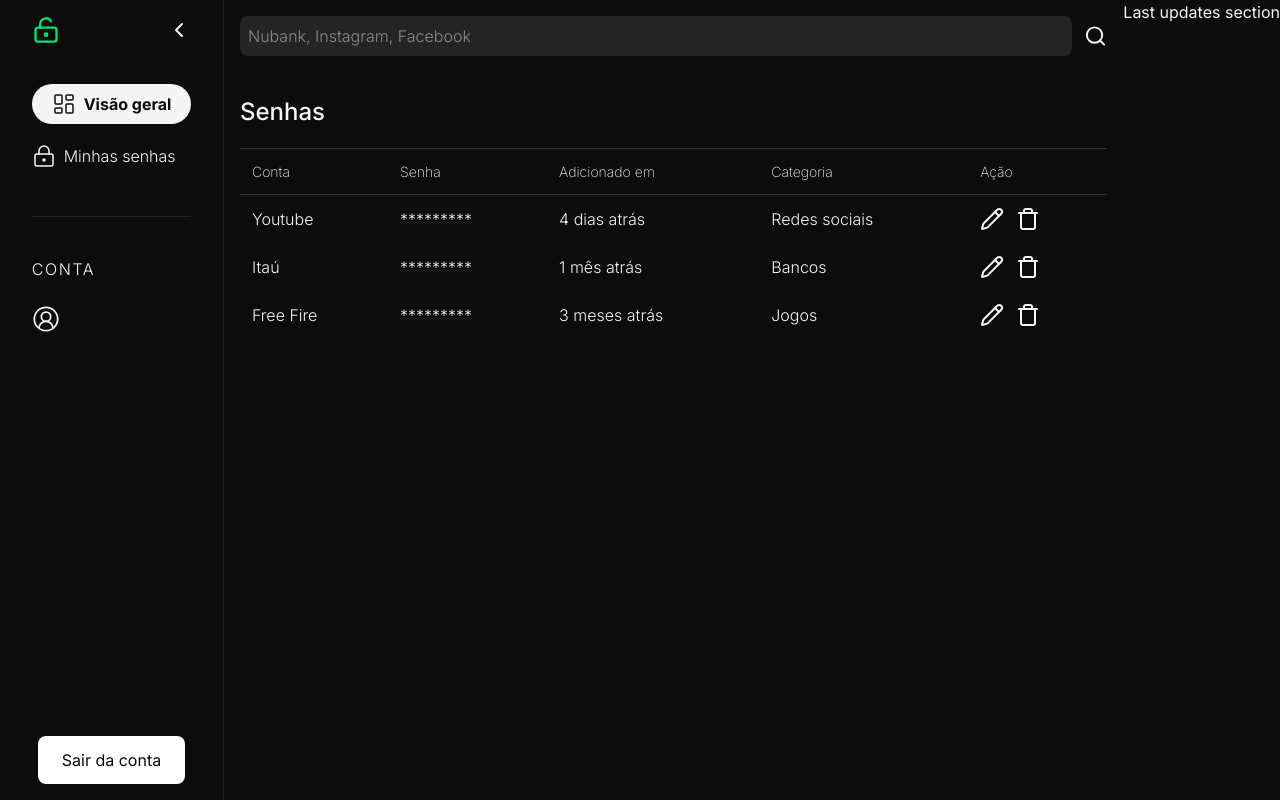
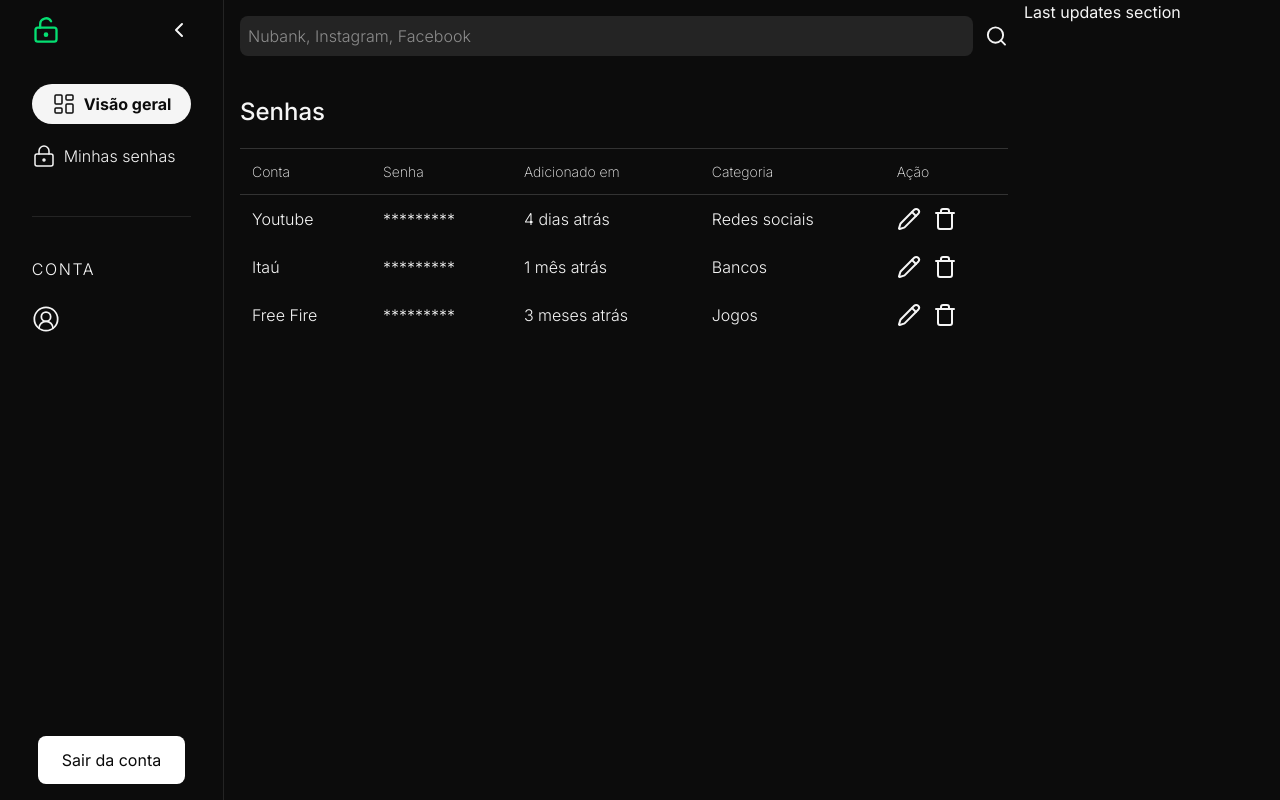
Before and after one commit to leuzaoo/password-manager, a Next.js app in the folder frontend/: page /dashboard in a window 1280 px wide. Built offline with nearby package versions, Linux system fonts and the light colour scheme.

Commit message:
Updated main layout file dashboard

```diff
--- a/frontend/src/app/dashboard/layout.tsx
+++ b/frontend/src/app/dashboard/layout.tsx
@@ -11,8 +11,8 @@ const DashboardPage = ({
       <aside>
         <Sidebar />
       </aside>
-      <main className="flex-1 p-4">{children}</main>
-      <section>
+      <main className="flex-3 p-4">{children}</main>
+      <section className="flex-1">
         <LastUpdatesSection />
       </section>
     </div>
```
